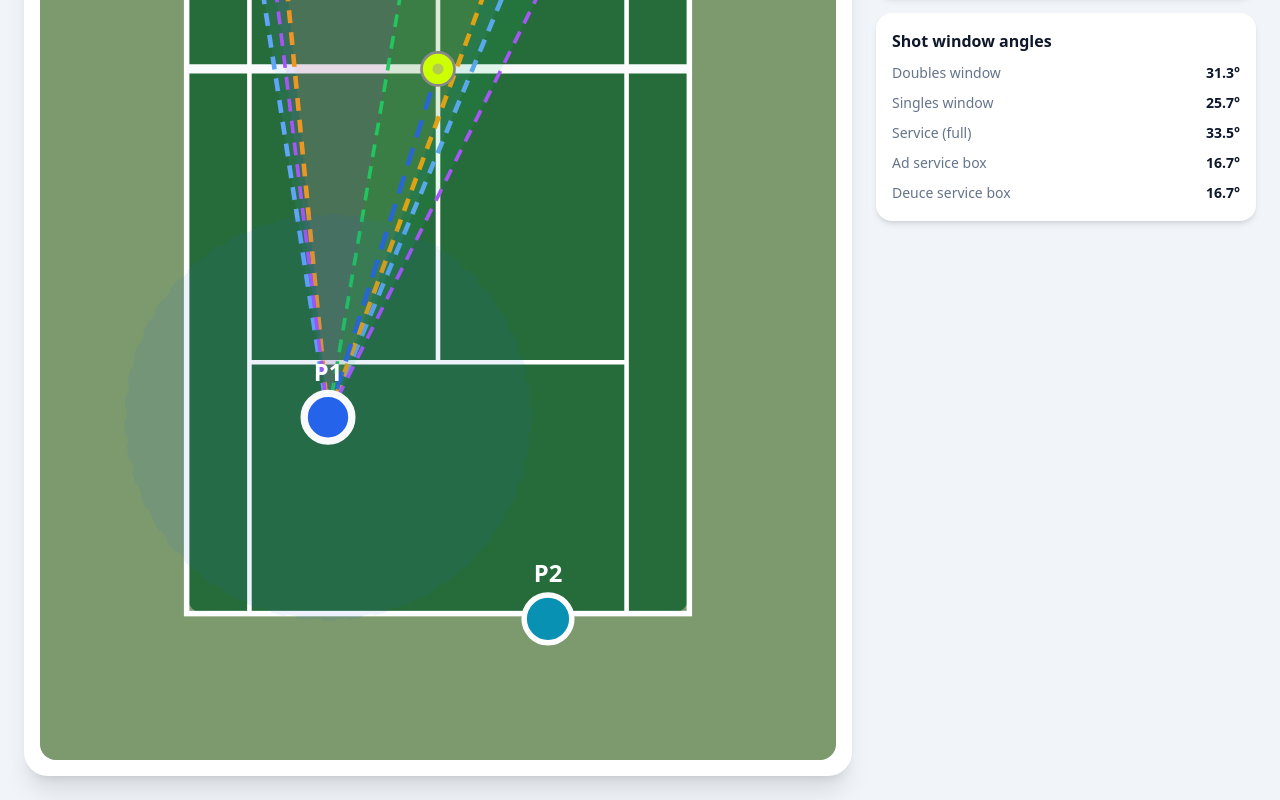
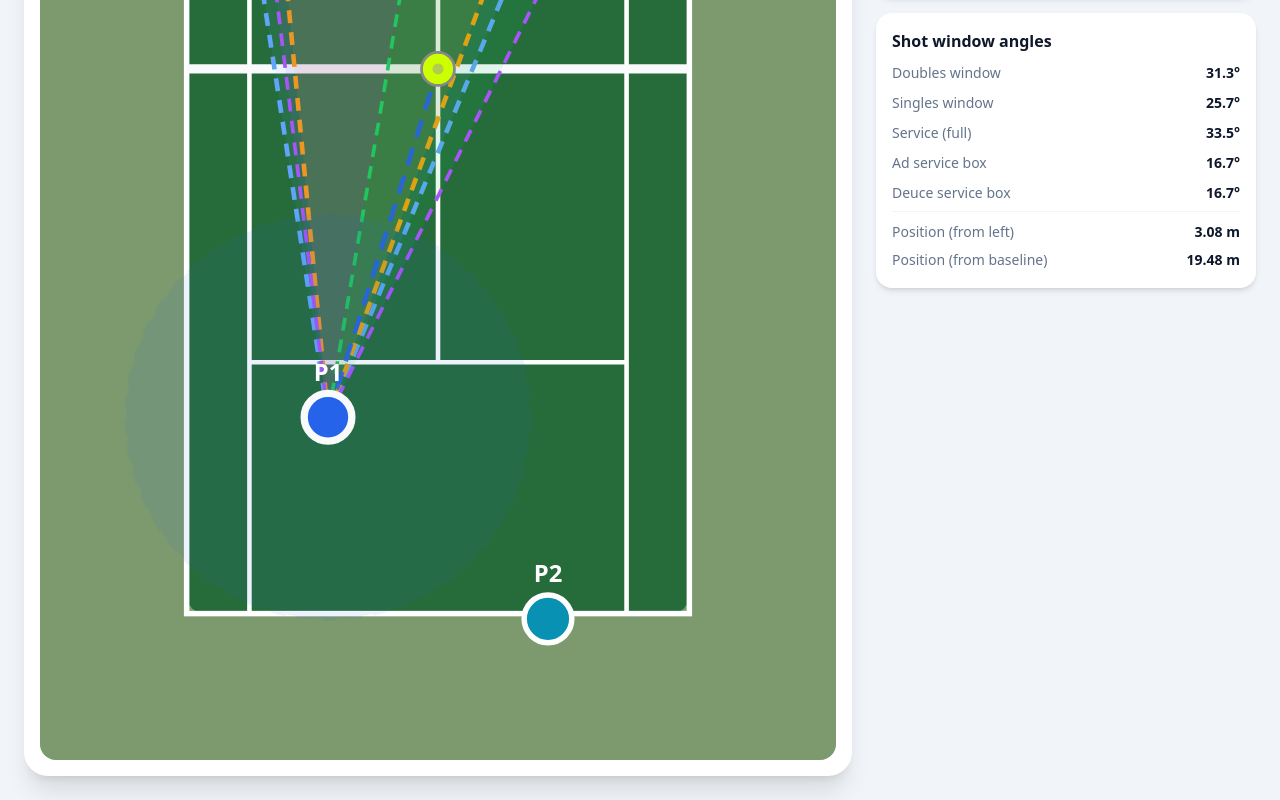
Before and after one commit to danleoparra/tennis-v2, a Next.js app: page / in a window 1280 px wide. Shown: the part 783-1583 px from the top of the page. Built offline with nearby package versions, Linux system fonts and the light colour scheme.

Commit message:
Update TennisVisualizer.js

```diff
--- a/components/TennisVisualizer.js
+++ b/components/TennisVisualizer.js
@@ -447,6 +447,16 @@ export default function TennisVisualizer() {
                       <span className="font-semibold text-slate-900">{val.toFixed(1)}°</span>
                     </div>
                   ))}
+                  <div className="border-t border-slate-100 mt-2 pt-2 space-y-1">
+                    <div className="flex justify-between">
+                      <span className="text-slate-500">Position (from left)</span>
+                      <span className="font-semibold text-slate-900">{((activePlayer.x - PA.x) / SCALE).toFixed(2)} m</span>
+                    </div>
+                    <div className="flex justify-between">
+                      <span className="text-slate-500">Position (from baseline)</span>
+                      <span className="font-semibold text-slate-900">{((activePlayer.y - PA.y) / SCALE).toFixed(2)} m</span>
+                    </div>
+                  </div>
                 </div>
               </div>
             </>
```
